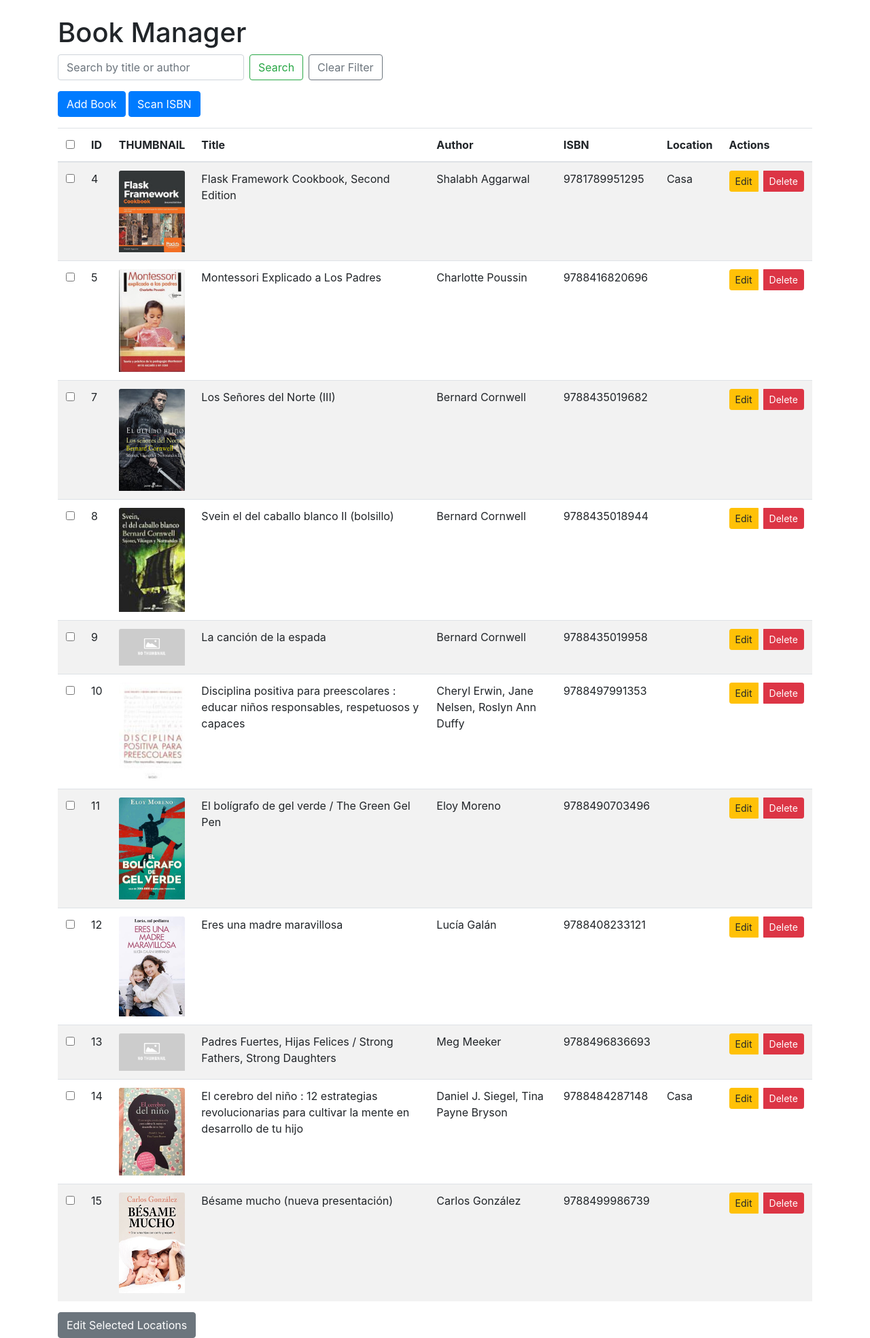
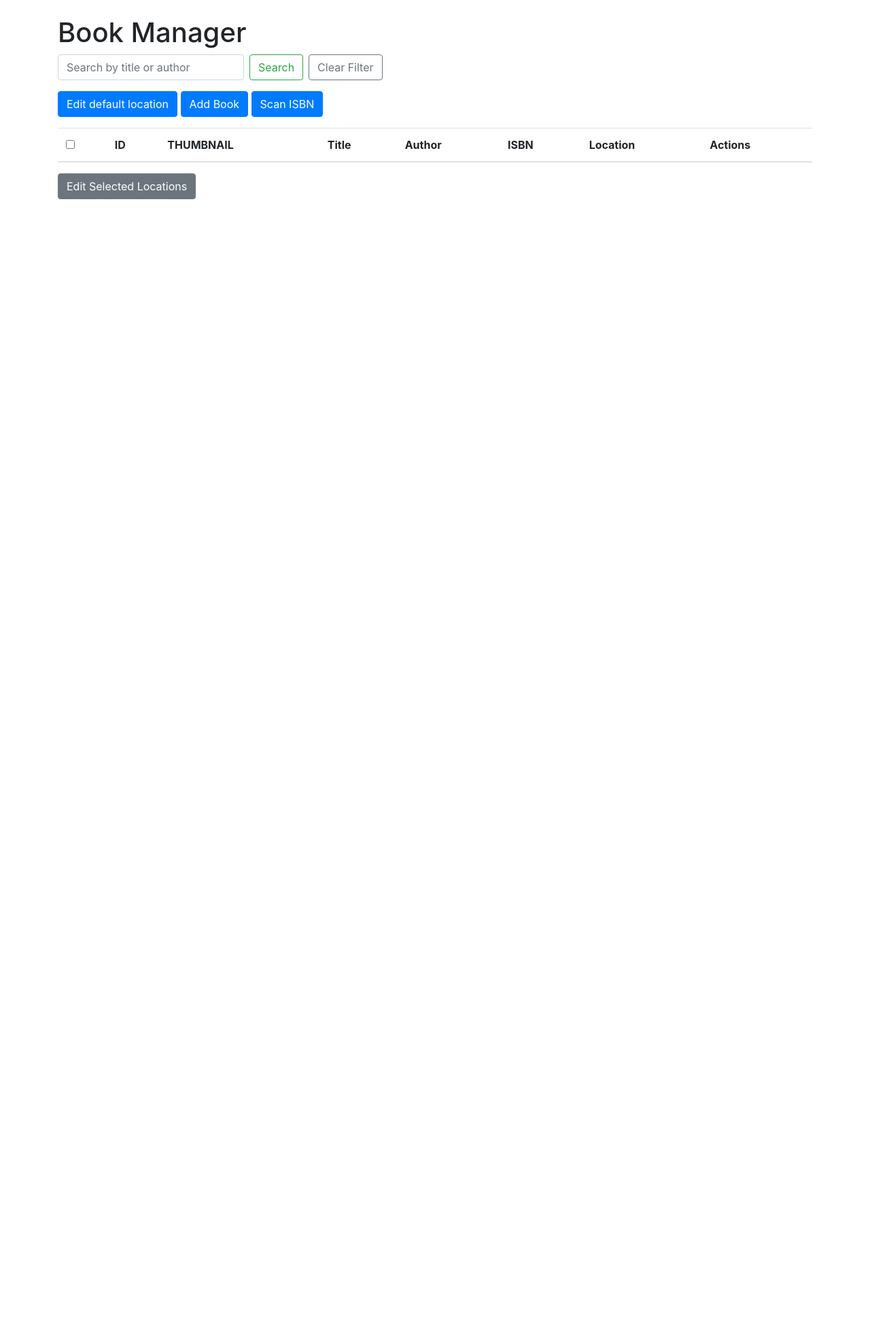
Before and after one commit to ajifernandez/Book-Manager, a Flask app: page / in a window 1280 px wide. Shown: the whole page at 68% size. After the commit the page ends 293 px from the top, so only its background shows below. Run offline with Flask 3, Linux system fonts and the light colour scheme; lists and menus that the app fills with data are empty; some libraries are stand-ins or nearby versions.

Commit message:
delete thumbnail, edit default location button

```diff
--- a/app/csv_utils.py
+++ b/app/csv_utils.py
@@ -1,4 +1,7 @@
 import csv
+import os
+
+import app
 
 
 def read_books():
@@ -67,9 +70,9 @@ def update_book(updated_book):
         writer.writerows(books)
 
 
-def delete_book(book_id):
+def delete_book(book_to_delete):
     books = read_books()
-    books = [book for book in books if int(book['id']) != book_id]
+    books = [book for book in books if book['id'] != book_to_delete['id']]
     with open('books.csv', mode='w', newline='') as file:
         fieldnames = ['id', 'title', 'author', 'isbn', 'thumbnail', 'location']
         writer = csv.DictWriter(file, fieldnames=fieldnames)
--- a/app/routes.py
+++ b/app/routes.py
@@ -34,7 +34,7 @@ def get_book_info(isbn):
             title = book_data.get("title", "Unknown Title")
             authors = ", ".join(book_data.get("authors", []))
             thumbnail = book_data.get("imageLinks", {}).get("thumbnail", "")
-            location = book_data.get('location', 'Unknown location')
+            location = app.config.get("DEFAULT_LOCATION")
 
     # Si falta autor o thumbnail, intentar obtener información del libro desde Open Library
     if not authors or not thumbnail:
@@ -180,7 +180,15 @@ def add_book_view():
 
 @app.route('/delete/<int:book_id>')
 def delete_book_view(book_id):
-    delete_book(book_id)
+    books = read_books()
+    book_to_delete = next((book for book in books if book['id'] == str(book_id)), None)
+    if book_to_delete:
+        if book_to_delete.get('thumbnail'):
+            thumbnail_path = os.path.join('app/static', book_to_delete['thumbnail'])
+            if os.path.exists(thumbnail_path):
+                os.remove(thumbnail_path)
+
+        delete_book(book_to_delete)
     return redirect(url_for('index'))
 
 
--- a/app/templates/index.html
+++ b/app/templates/index.html
@@ -14,7 +14,7 @@
         <button class="btn btn-outline-success my-2 my-sm-0" type="submit">Search</button>
         <a href="{{ url_for('index') }}" class="btn btn-outline-secondary my-2 my-sm-0 ml-2">Clear Filter</a>
     </form>
-
+    <a href="{{ url_for('edit_default_location') }}" class="btn btn-primary mb-3">Edit default location</a>
     <a href="{{ url_for('add_book_view') }}" class="btn btn-primary mb-3">Add Book</a>
     <a href="{{ url_for('scan') }}" class="btn btn-primary mb-3">Scan ISBN</a>
     <form method="post" action="{{ url_for('bulk_edit_location') }}">
--- a/app/templates/scan.html
+++ b/app/templates/scan.html
@@ -15,6 +15,8 @@
 <body>
 <div class="container">
     <h1 class="mt-4">Scan Book</h1>
+    <!-- Div para mostrar el resultado -->
+    <div id="result" class="mt-3"></div>
     <!-- Selección de cámara -->
     <div class="form-group">
         <label for="cameraSelect">Select Camera</label>
@@ -25,8 +27,6 @@
     <form id="scan-form" method="POST" action="{{ url_for('scan_process') }}">
         <input type="hidden" name="frame" id="frame">
     </form>
-    <!-- Div para mostrar el resultado -->
-    <div id="result" class="mt-3"></div>
 </div>
 <script>
     // Función para obtener las cámaras disponibles
--- a/books.csv
+++ b/books.csv
@@ -1,12 +1 @@
 id,title,author,isbn,thumbnail,location
-4,"Flask Framework Cookbook, Second Edition",Shalabh Aggarwal,9781789951295,thumbnails/9781789951295.jpg,Casa
-5,Montessori Explicado a Los Padres,Charlotte Poussin,9788416820696,thumbnails/9788416820696.jpg,
-7,Los Señores del Norte (III),Bernard Cornwell,9788435019682,thumbnails/9788435019682.jpg,
-8,Svein el del caballo blanco II (bolsillo),Bernard Cornwell,9788435018944,thumbnails/9788435018944.jpg,
-9,La canción de la espada,Bernard Cornwell,9788435019958,no_thumbnail.png,
-10,"Disciplina positiva para preescolares : educar niños responsables, respetuosos y capaces","Cheryl Erwin, Jane Nelsen, Roslyn Ann Duffy",9788497991353,thumbnails/9788497991353.jpg,
-11,El bolígrafo de gel verde / The Green Gel Pen,Eloy Moreno,9788490703496,thumbnails/9788490703496.jpg,
-12,Eres una madre maravillosa,Lucía Galán,9788408233121,thumbnails/9788408233121.jpg,
-13,"Padres Fuertes, Hijas Felices / Strong Fathers, Strong Daughters",Meg Meeker,9788496836693,no_thumbnail.png,
-14,El cerebro del niño : 12 estrategias revolucionarias para cultivar la mente en desarrollo de tu hijo,"Daniel J. Siegel, Tina Payne Bryson",9788484287148,thumbnails/9788484287148.jpg,Casa
-15,Bésame mucho (nueva presentación),Carlos González,9788499986739,thumbnails/9788499986739.jpg,
```
Also changed, not shown: app/static/thumbnails/9781789951295.jpg (deleted), app/static/thumbnails/9781838823818.jpg (deleted), app/static/thumbnails/9788408233121.jpg (deleted), app/static/thumbnails/9788416820696.jpg (deleted), app/static/thumbnails/9788435018944.jpg (deleted), app/static/thumbnails/9788435019682.jpg (deleted), app/static/thumbnails/9788448850982.jpg (deleted), app/static/thumbnails/9788484287148.jpg (deleted), app/static/thumbnails/9788490703496.jpg (deleted), app/static/thumbnails/9788497991353.jpg (deleted), app/static/thumbnails/9788499986739.jpg (deleted).
